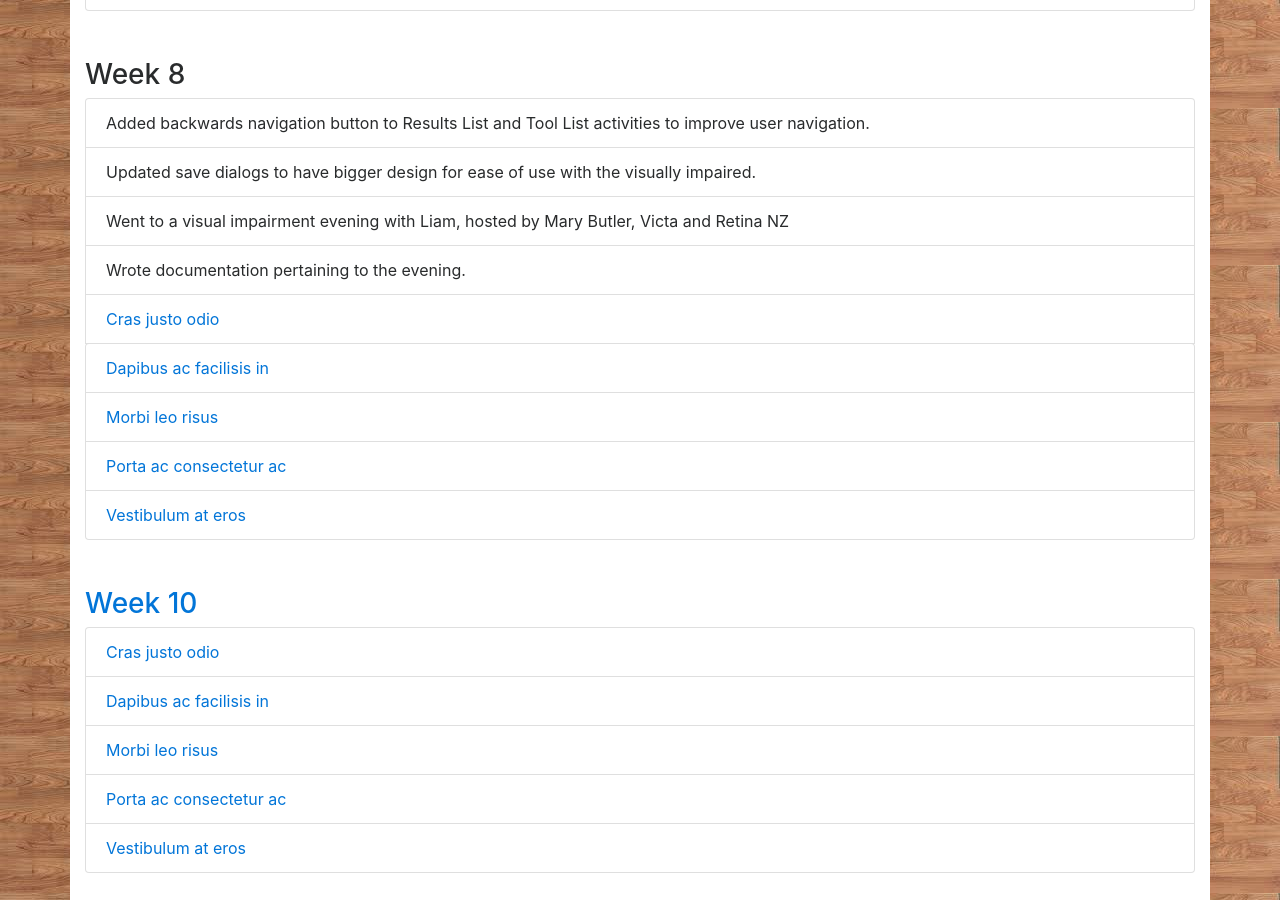
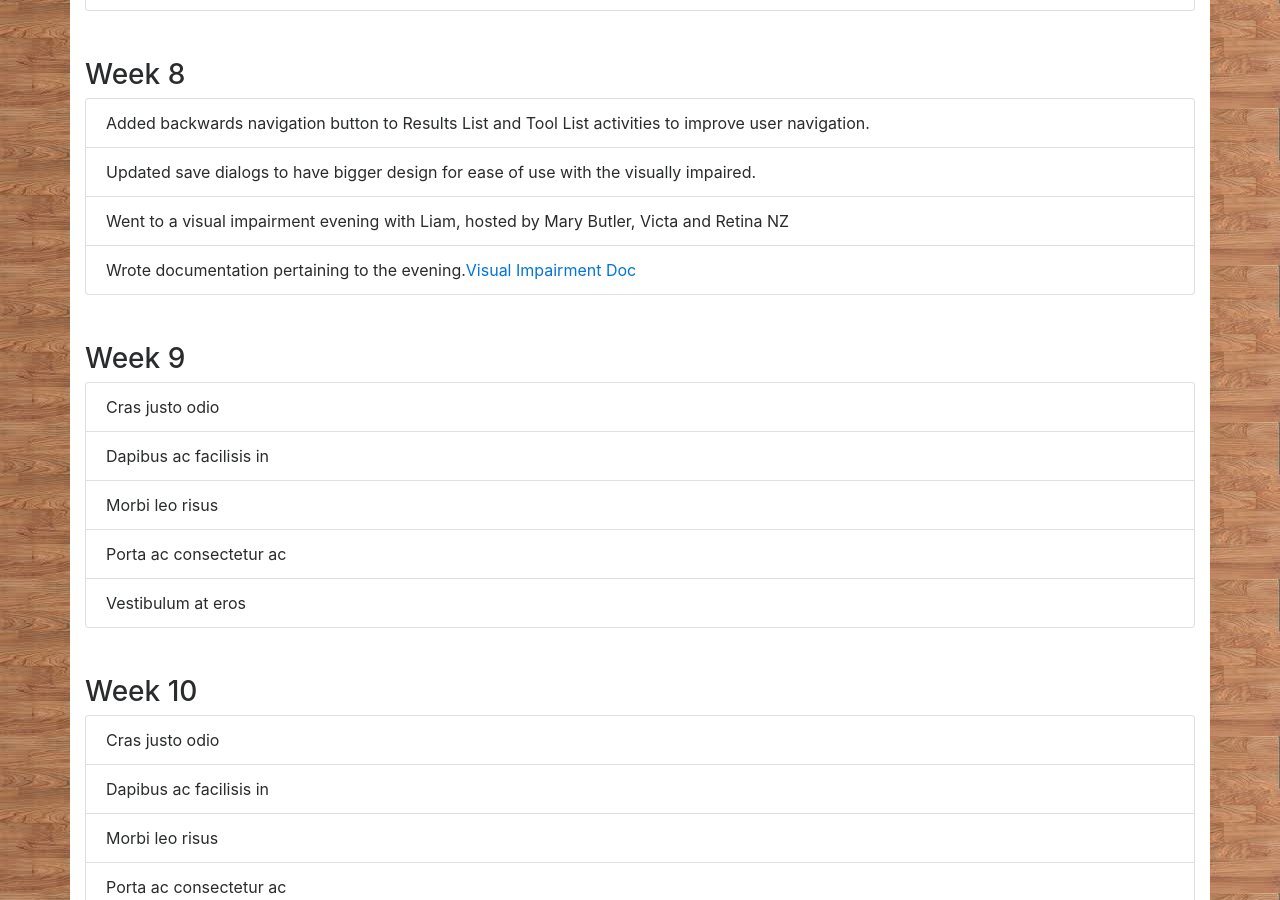
Before and after one commit to aberhjk1/aberhjk1.github.io, a Jekyll site: the page built from weeklybreakdown.html, in a window 1280 px wide and 900 px high, scrolled down 2404 px. Built offline with Jekyll 4.4.1, drawn with Linux system fonts in a browser that asks for light colours; nearby versions of some CDN libraries.

Commit message:
Update weeklybreakdown.html

```diff
--- a/weeklybreakdown.html
+++ b/weeklybreakdown.html
@@ -75,7 +75,7 @@ title: Jordan Aberhart Evidence Portfolio
 	  	<li class="list-group-item">Added backwards navigation button to Results List and Tool List activities to improve user navigation.</li>
 	  	<li class="list-group-item">Updated save dialogs to have bigger design for ease of use with the visually impaired.</li>
 	  	<li class="list-group-item">Went to a visual impairment evening with Liam, hosted by Mary Butler, Victa and Retina NZ</li>
-	  	<li class="list-group-item">Wrote documentation pertaining to the evening. <a href="writeup> Visual Impairment Doc</a></li>
+	  	<li class="list-group-item">Wrote documentation pertaining to the evening. <a href="writeup"> Visual Impairment Doc</a></li>
 		</ul>
 <br><br>
 		<h3>Week 9</h3>
```
